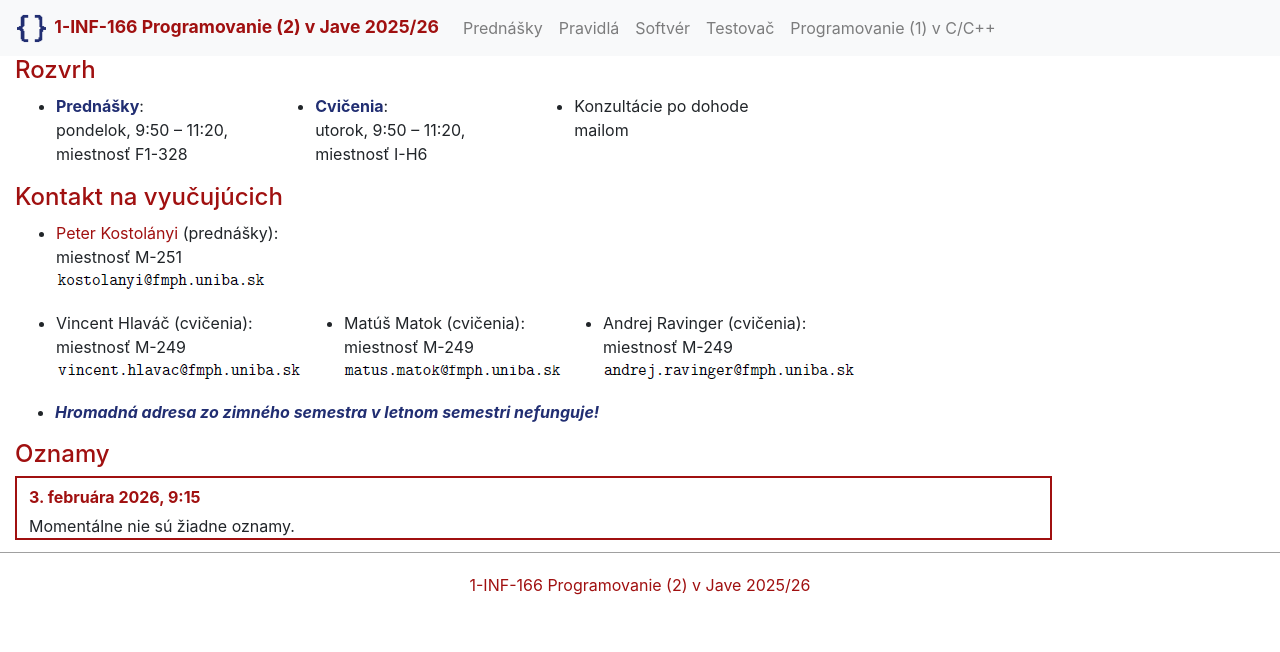
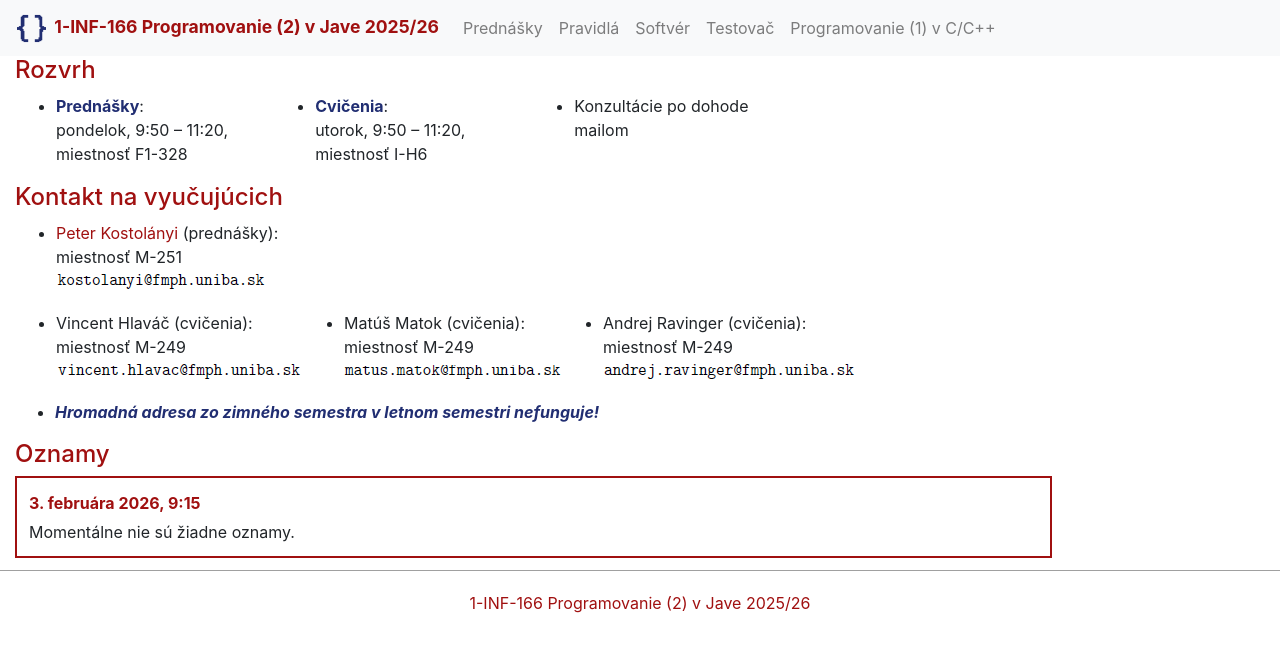
Before and after one commit to dcs-fmph/prog2, a Jekyll site: the page built from index.md, in a window 1280 px wide. Shown: the top 652 px of the page. Built offline with Jekyll 4.4.1, drawn with Linux system fonts in a browser that asks for light colours; nearby versions of some CDN libraries; our own code applies the rules of GitHub Pages for plain Markdown files.

Commit message:
Update head.html

```diff
--- a/_includes/head.html
+++ b/_includes/head.html
@@ -38,7 +38,7 @@
 	.oznam {
        border: 2px solid #a01010;
        margin-bottom:12px;
-       padding: 0 12px 0 12px;
+       padding: 6px 12px 12px 12px;
 	}
     .oznam h4 {
 	   font-size: 1em;
```
